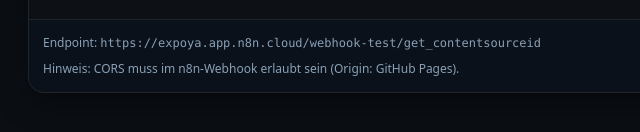
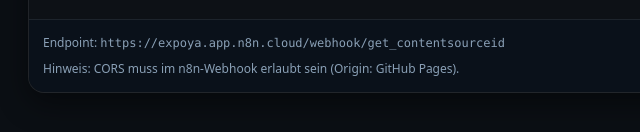
Before and after one commit to expoya/Get_ContentSource_ID, a plain HTML site: page index.html in a window 1280 px wide. Shown: the part 564-696 px from the top of the page, 182-822 px from the left. Drawn offline with Linux system fonts and the light colour scheme.

Commit message:
Update index.html

```diff
--- a/index.html
+++ b/index.html
@@ -196,7 +196,7 @@
 
   <script>
     // === Konfiguration ===
-    const WEBHOOK_URL = "https://expoya.app.n8n.cloud/webhook-test/get_contentsourceid";
+    const WEBHOOK_URL = "https://expoya.app.n8n.cloud/webhook/get_contentsourceid";
     const REQUEST_TIMEOUT_MS = 30000; // 30s
 
     // === DOM-Refs ===
```
